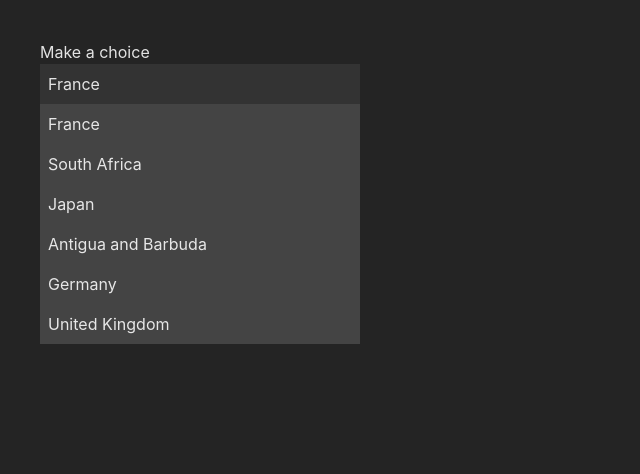
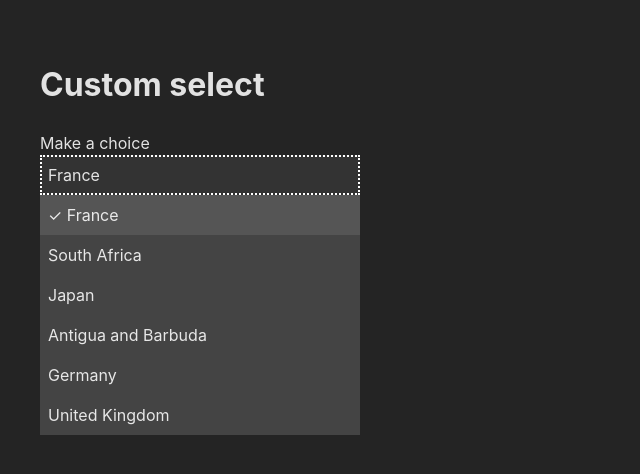
Before and after one commit to martinkz/react-simple-stylable-select, a React (Vite) app: page / in a window 1280 px wide. Both pictures are taken after a click on the element "France". Shown: the top 474 px of the page, without its empty margins (0-640 px from the left). Built offline with nearby package versions, Linux system fonts and the light colour scheme.

Commit message:
Feat: add keyboard interactions and focus management

```diff
--- a/src/App.tsx
+++ b/src/App.tsx
@@ -5,6 +5,7 @@ const countries = ["France", "South Africa", "Japan", "Antigua and Barbuda", "Ge
 function App() {
 	return (
 		<form action="/">
+			<h1>Custom select</h1>
 			{/* <input type="text" id="test" name="test" /> */}
 			<Select className="test" options={countries} id="test-select" name="test-select" />
 			<br />
--- a/src/CustomSelect/CustomSelect.tsx
+++ b/src/CustomSelect/CustomSelect.tsx
@@ -1,4 +1,4 @@
-import { useEffect, useReducer } from "react";
+import { useEffect, useReducer, useRef } from "react";
 
 export type SelectProps = {
 	id: string;
@@ -10,7 +10,8 @@ export type SelectProps = {
 type State = {
 	optionsMounted: boolean;
 	optionsVisible: boolean;
-	value: string;
+	selectedIndex: number;
+	activeIndex: number;
 };
 
 type SelectAction =
@@ -18,7 +19,8 @@ type SelectAction =
 	| { type: "HIDE_DROPDOWN" }
 	| { type: "ANIMATE_OPTIONS_IN" }
 	| { type: "ANIMATE_OPTIONS_OUT" }
-	| { type: "SET_VALUE"; payload: string };
+	| { type: "SET_SELECTED_INDEX"; payload: number }
+	| { type: "SET_ACTIVE_INDEX"; payload: number };
 
 function reducer(state: State, action: SelectAction): State {
 	switch (action.type) {
@@ -30,8 +32,10 @@ function reducer(state: State, action: SelectAction): State {
 			return { ...state, optionsVisible: true };
 		case "ANIMATE_OPTIONS_OUT":
 			return { ...state, optionsVisible: false };
-		case "SET_VALUE":
-			return { ...state, value: action.payload };
+		case "SET_SELECTED_INDEX":
+			return { ...state, selectedIndex: action.payload };
+		case "SET_ACTIVE_INDEX":
+			return { ...state, activeIndex: action.payload };
 		default:
 			return state;
 	}
@@ -41,14 +45,62 @@ export default function Select({ id, name, options }: SelectProps) {
 	const [state, dispatch] = useReducer(reducer, {
 		optionsMounted: false,
 		optionsVisible: false,
-		value: options[0],
+		selectedIndex: 0,
+		activeIndex: 0,
 	});
+
+	const selectRef = useRef<HTMLDivElement>(null);
+	const optionRefs = useRef<(HTMLDivElement | null)[]>([]);
 
 	useEffect(() => {
 		if (state.optionsMounted) {
 			dispatch({ type: "ANIMATE_OPTIONS_IN" });
 		}
 	}, [state.optionsMounted]);
+
+	const handleKeyDown = (event: React.KeyboardEvent<HTMLDivElement>) => {
+		if (!state.optionsVisible) {
+			if (event.key === "ArrowDown" || event.key === "ArrowUp" || event.key === "Enter" || event.key === " ") {
+				event.preventDefault();
+				dispatch({ type: "SHOW_DROPDOWN" });
+			}
+			return;
+		}
+
+		switch (event.key) {
+			case "ArrowDown":
+				event.preventDefault();
+				dispatch({
+					type: "SET_ACTIVE_INDEX",
+					payload: (state.activeIndex + 1) % options.length,
+				});
+				break;
+			case "ArrowUp":
+				event.preventDefault();
+				dispatch({
+					type: "SET_ACTIVE_INDEX",
+					payload: (state.activeIndex - 1 + options.length) % options.length,
+				});
+				break;
+			case "Enter":
+			case " ":
+				event.preventDefault();
+				dispatch({ type: "SET_SELECTED_INDEX", payload: state.activeIndex });
+				dispatch({ type: "ANIMATE_OPTIONS_OUT" });
+				selectRef.current!.focus();
+				break;
+			case "Escape":
+				event.preventDefault();
+				dispatch({ type: "ANIMATE_OPTIONS_OUT" });
+				selectRef.current!.focus();
+				break;
+			case "Tab":
+				dispatch({ type: "ANIMATE_OPTIONS_OUT" });
+				break;
+			default:
+				break;
+		}
+	};
 
 	return (
 		<div style={{ maxWidth: "320px" }}>
@@ -61,20 +113,29 @@ export default function Select({ id, name, options }: SelectProps) {
 				aria-controls="listbox-container"
 				aria-owns="listbox-container"
 				aria-haspopup="listbox"
-				aria-expanded="false"
-				aria-activedescendant={`${id}-0`}
+				aria-expanded={state.optionsVisible}
+				aria-activedescendant={`${id}-${state.activeIndex}`}
 				aria-autocomplete="none"
+				tabIndex={0}
+				onKeyDown={handleKeyDown}
 				onClick={() => {
 					if (!state.optionsMounted) {
 						dispatch({ type: "SHOW_DROPDOWN" });
+						dispatch({ type: "SET_ACTIVE_INDEX", payload: state.selectedIndex });
 					}
 					if (state.optionsVisible) {
 						dispatch({ type: "ANIMATE_OPTIONS_OUT" });
 					}
 				}}
-				style={{ cursor: "default", backgroundColor: "#333", padding: "0.5rem", minWidth: "200px" }}
+				style={{
+					cursor: "default",
+					backgroundColor: "#333",
+					padding: "0.5rem",
+					minWidth: "200px",
+				}}
+				ref={selectRef}
 			>
-				{state.value}
+				{options[state.selectedIndex]}
 			</div>
 
 			{state.optionsMounted && (
@@ -105,16 +166,23 @@ export default function Select({ id, name, options }: SelectProps) {
 							{options &&
 								options.map((option, index) => (
 									<div
-										style={{ padding: "0.5rem" }}
+										ref={(el) => (optionRefs.current[index] = el)}
+										style={{
+											padding: "0.5rem",
+											backgroundColor: state.activeIndex === index ? "#555" : "transparent",
+										}}
 										role="option"
 										id={`${id}-${index}`}
 										key={index}
-										aria-selected={option === state.value}
+										aria-selected={index === state.selectedIndex}
+										tabIndex={-1}
 										onClick={() => {
-											dispatch({ type: "SET_VALUE", payload: option });
+											dispatch({ type: "SET_SELECTED_INDEX", payload: index });
 											dispatch({ type: "ANIMATE_OPTIONS_OUT" });
+											selectRef.current!.focus();
 										}}
 									>
+										{state.selectedIndex === index ? "✓ " : ""}
 										{option}
 									</div>
 								))}
@@ -123,7 +191,7 @@ export default function Select({ id, name, options }: SelectProps) {
 				</div>
 			)}
 
-			<input type="hidden" id={id} name={name} value={state.value} />
+			<input type="hidden" id={id} name={name} value={options[state.selectedIndex]} />
 		</div>
 	);
 }
--- a/src/index.css
+++ b/src/index.css
@@ -17,13 +17,10 @@
 	max-width: 1280px;
 	margin: 0 auto;
 	padding: 2rem;
-	/* text-align: center; */
 }
 
-/* body {
-	margin: 0;
-	display: flex;
-	place-items: center;
-	min-width: 320px;
-	min-height: 100vh;
-} */
+[role="combobox"]:focus,
+[role="option"]:focus {
+	outline: 2px dotted #fff;
+	outline-offset: -2px;
+}
```
